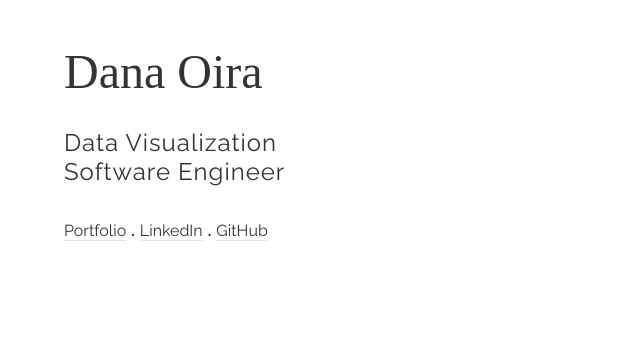
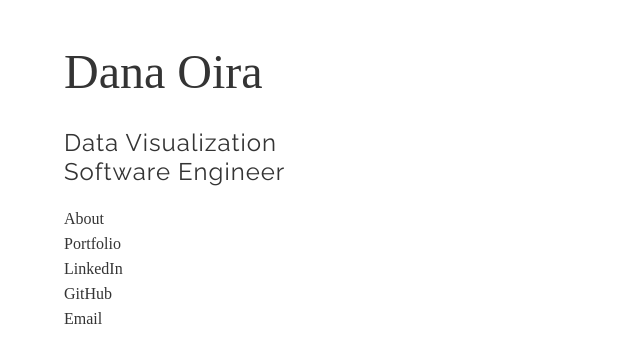
Before and after one commit to danaoira/site, a React (Create React App) app: page / in a window 1280 px wide. Shown: the top 362 px of the page, without its empty margins (0-640 px from the left). Built offline with nearby package versions, Linux system fonts and the light colour scheme.

Commit message:
Update menu layout

```diff
--- a/src/App.js
+++ b/src/App.js
@@ -24,16 +24,18 @@ const Subtitle = styled.h2`
   letter-spacing: 1px;
 `
 
-const Menu = styled.div`
-  line-height: 3em;
+const Menu = styled.ul`
+  line-height: 1.5em;
+  list-style: none;
+  list-style-position: outside;
+  padding: 0;
 `
 
 const Link = styled.a`
   color: ${theme.color.black};
-  font-family: ${theme.type.default.fontFamily};
+  font-family: ${theme.type.accent.fontFamily};
   font-size: 1em;
   text-decoration: none;
-  border-bottom: solid 1px ${theme.color.pink};
 
   :link {
     cursor: url(http://static.tumblr.com/xjqjg7j/XJOlou09h/blackcursor.png),
@@ -47,7 +49,7 @@ const Link = styled.a`
 `
 
 const ListItem = ({ text, url, last }) => (
-  <span><Link href={url}>{text}</Link> {!last && '.'} </span>
+  <li><Link href={url}>{text}</Link> {!last && ' '}&nbsp; </li>
 )
 
 class App extends Component {
@@ -59,9 +61,11 @@ class App extends Component {
             <Title>Dana Oira</Title>
             <Subtitle>Data Visualization<br />Software Engineer</Subtitle>
             <Menu>
-              <ListItem text={'Portfolio'} url={''} />
+              <ListItem text={'About'} />
+              <ListItem text={'Portfolio'} />
               <ListItem text={'LinkedIn'} url={links.linkedin} />
-              <ListItem text={'GitHub'} url={links.github} last />
+              <ListItem text={'GitHub'} url={links.github} />
+              <ListItem text={'Email'} url={'mailto:danaoira@live.com'} />
             </Menu>
           </Wrapper>
         </header>
```
